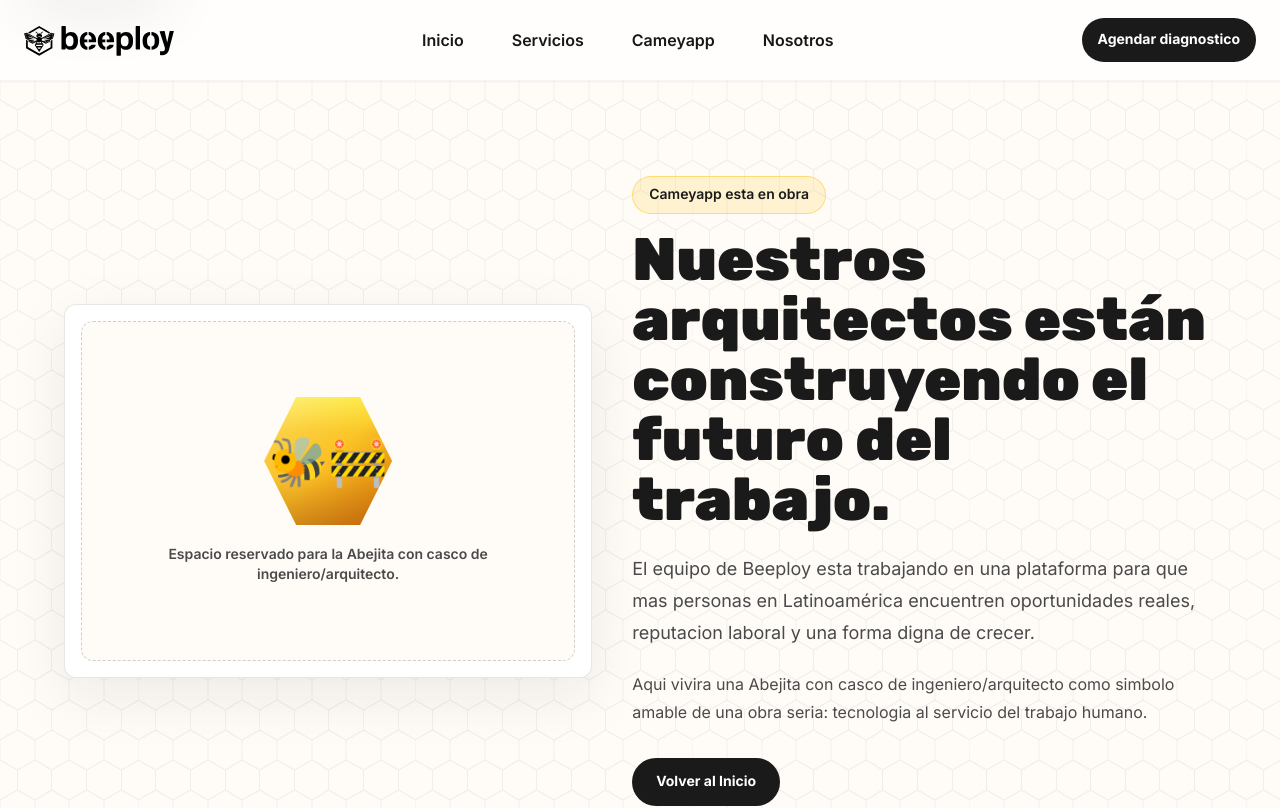
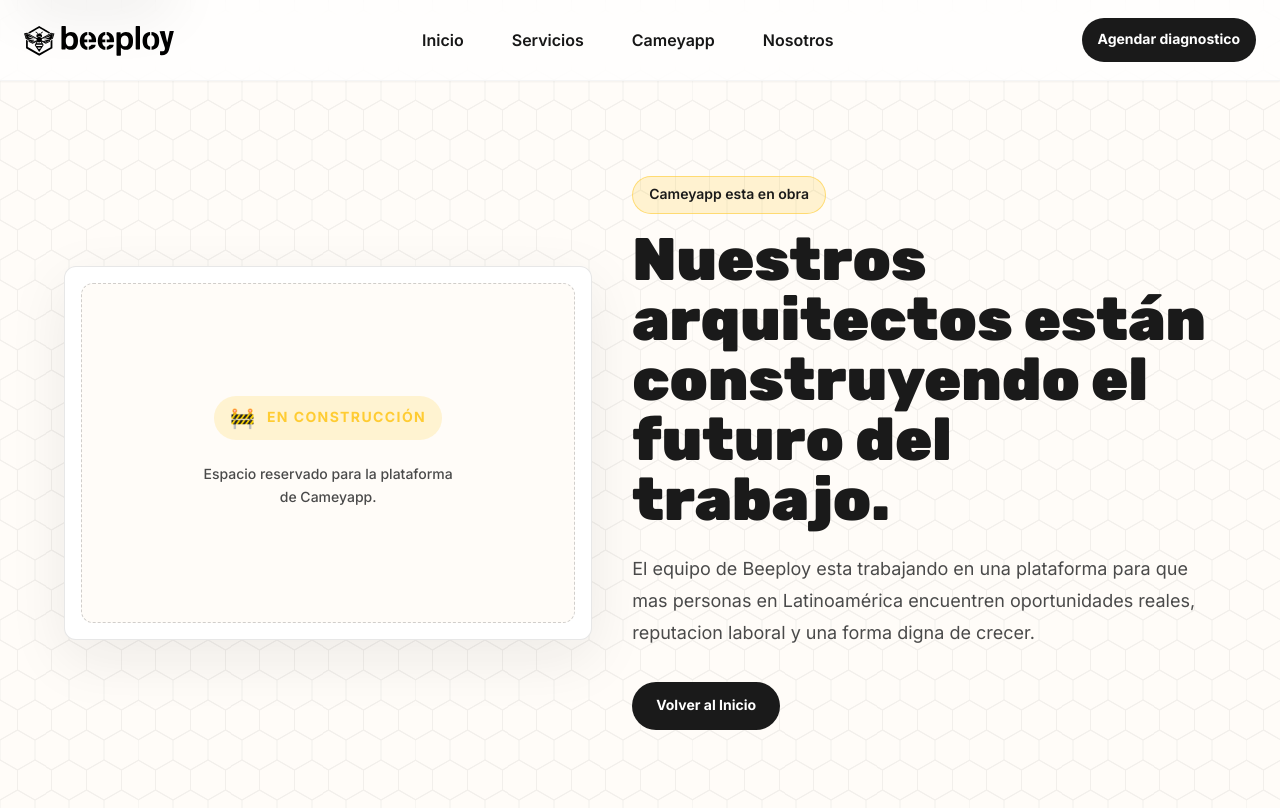
Before and after one commit to beeploy/Web-Beeploy, a Next.js app: page /cameyapp in a window 1280 px wide. Shown: the top 808 px of the page. Built offline with nearby package versions, Linux system fonts and the light colour scheme.

Commit message:
Pequeña actualización al apartado de Cameyapp

```diff
--- a/app/cameyapp/page.tsx
+++ b/app/cameyapp/page.tsx
@@ -35,11 +35,7 @@
             personas en Latinoamérica encuentren oportunidades reales, reputacion
             laboral y una forma digna de crecer.
           </p>
-          <p className="mt-5 max-w-2xl text-base leading-7 text-text-muted">
-            Aqui vivira una Abejita con casco de ingeniero/arquitecto como
-            simbolo amable de una obra seria: tecnologia al servicio del trabajo
-            humano.
-          </p>
+
           <Link
             href="/"
             className="mt-8 inline-flex min-h-12 items-center rounded-full bg-text-main px-6 py-3 text-sm font-bold text-white transition hover:bg-golden-hover hover:text-text-main focus-visible:outline-text-main"
--- a/components/visuals/cameyapp-placeholder.tsx
+++ b/components/visuals/cameyapp-placeholder.tsx
@@ -3,20 +3,13 @@
 export function CameyappPlaceholder() {
   return (
     <figure className="grid min-h-[340px] place-items-center rounded-xl border border-dashed border-text-main/20 bg-background p-8 text-center">
-      <div>
-        <div
-          className="mx-auto relative grid size-32 place-items-center bg-gradient-to-br from-amber-300 via-amber-400 to-amber-600 shadow-lg"
-          style={{ clipPath: hexClip }}
-          aria-hidden="true"
-        >
-          <div className="absolute inset-0 h-[55%] bg-gradient-to-b from-white/65 via-white/10 to-transparent mix-blend-overlay pointer-events-none" />
-          <div className="absolute inset-x-0 bottom-0 h-[40%] bg-gradient-to-t from-amber-800/35 to-transparent pointer-events-none" />
-          <span className="relative z-10 text-5xl" role="img" aria-label="Abejita en construcción">
-            🐝🚧
-          </span>
+      <div className="flex flex-col items-center justify-center gap-4">
+        <div className="flex items-center gap-3 rounded-full bg-golden-pollen/20 px-4 py-2 text-golden-pollen">
+          <span className="text-xl" role="img" aria-label="Construcción">🚧</span>
+          <span className="text-sm font-bold uppercase tracking-widest">En Construcción</span>
         </div>
-        <figcaption className="mt-5 text-sm font-semibold text-text-muted">
-          Espacio reservado para la Abejita con casco de ingeniero/arquitecto.
+        <figcaption className="mt-2 max-w-[250px] text-sm font-medium leading-relaxed text-text-muted">
+          Espacio reservado para la plataforma de Cameyapp.
         </figcaption>
       </div>
     </figure>
```
